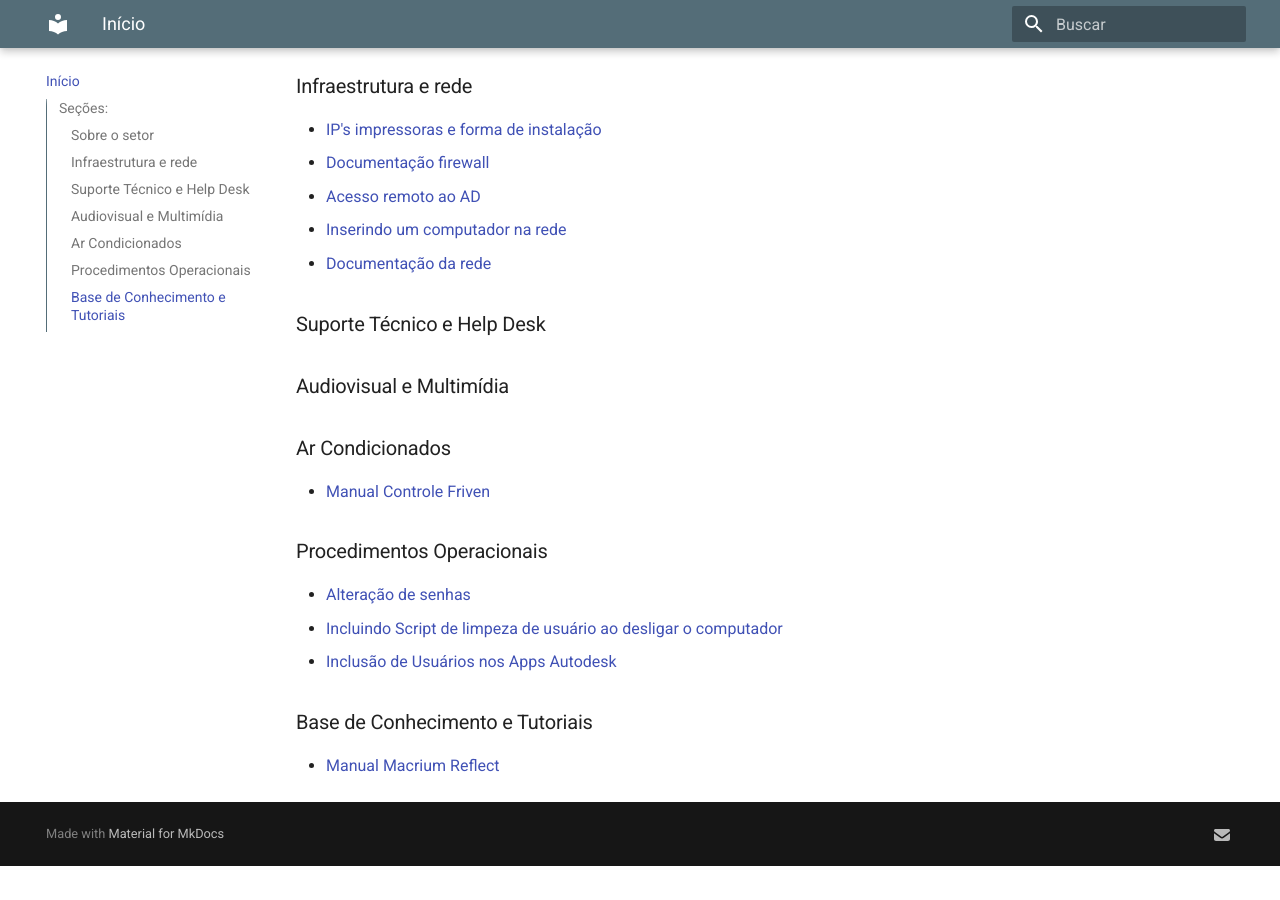
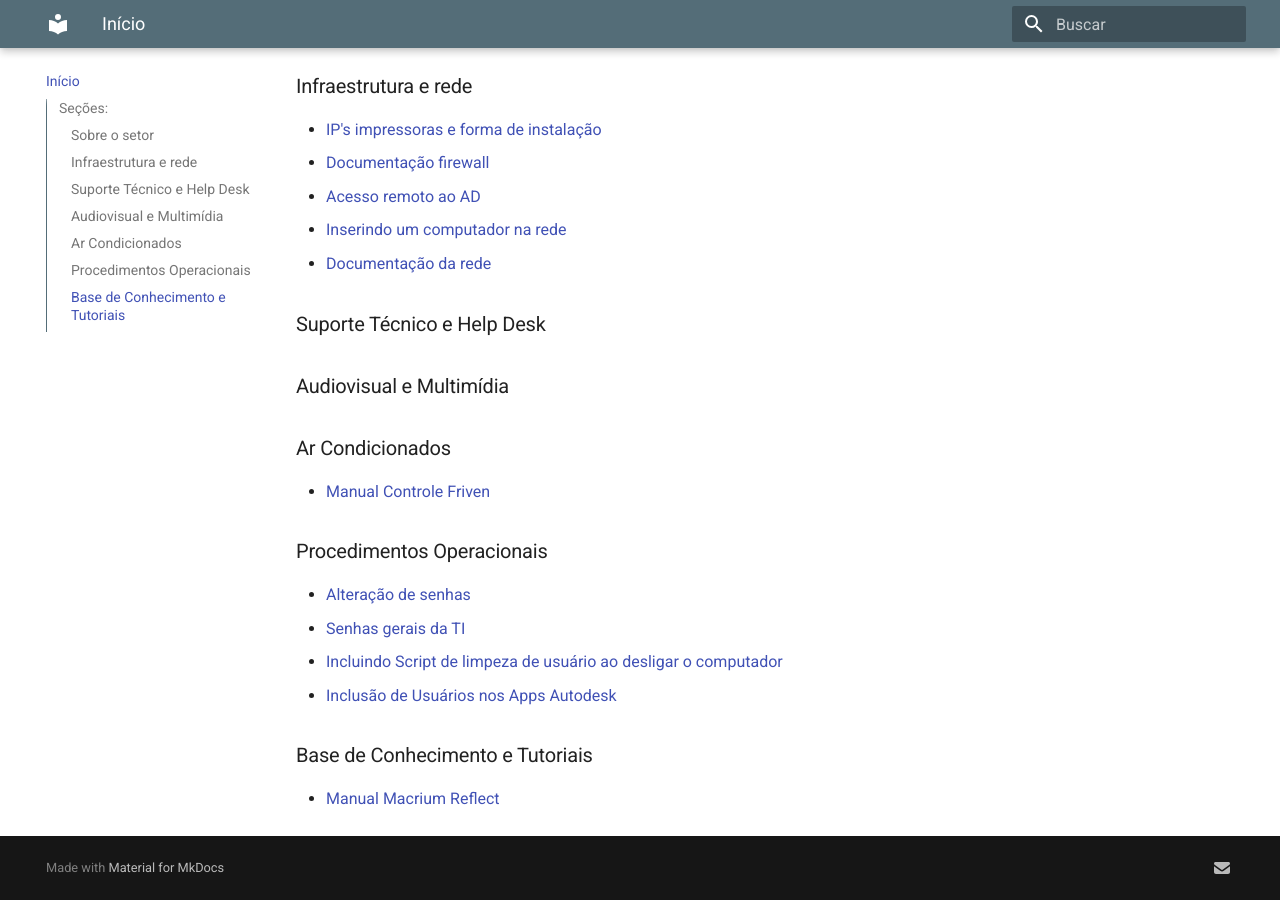
Before and after one commit to wikiti-farroupilha/wikipedia, an MkDocs documentation site: the page built from docs/index.md, in a window 1280 px wide and 900 px high, scrolled down 630 px. Built offline with MkDocs 1.6.1 and Material for MkDocs 9.7.7, drawn with Linux system fonts in a browser that asks for light colours; before the commit the page ends 1496 px from its top, so only the background shows below that.

Commit message:
Update index.md

```diff
--- a/docs/index.md
+++ b/docs/index.md
@@ -22,6 +22,7 @@ Este é o Wiki do nosso setor de TI — o repositório oficial de conhecimento d
 - [Manual Controle Friven](https://docs.google.com/document/d/1ARORzguB0QlPPXp50TrXIwGeYKgkANf4jng6PPLu-MY/edit?usp=drive_link)
 ### Procedimentos Operacionais
 - [Alteração de senhas](alterarSenha.md)
+- [Senhas gerais da TI](https://docs.google.com/document/d/1XgU0Fn1PEHFdpvLKUTy67iR9V6-pMulq/edit#heading=h.98e577chs3i)
 - [Incluindo Script de limpeza de usuário ao desligar o computador](limpezaTurnoff.md)
 - [Inclusão de Usuários nos Apps Autodesk](https://docs.google.com/document/d/1SjdK-hnlPH-cl-tf4BRSYPiFqPjArQPXE_o6TgY9aF4/edit?usp=drive_link)
 
```
